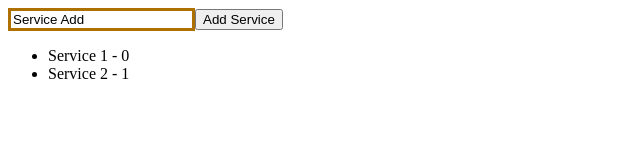
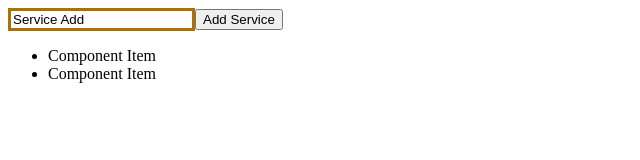
Before and after one commit to YLLQQ/my_react, a React (Create React App) app in the folder demo01/: page / in a window 1280 px wide. Shown: the top 160 px of the page, without its empty margins (0-640 px from the left). Built offline with nearby package versions, Linux system fonts and the light colour scheme.

Commit message:
组件拆分

```diff
--- /dev/null
+++ b/demo01/src/ComponentItem.js
@@ -0,0 +1,13 @@
+import React, { Component } from 'react';
+
+class ComponentItem extends Component {
+    render() {
+        return (
+            <div>
+                <li>Component Item</li>
+            </div>
+        );
+    }
+}
+
+export default ComponentItem;
--- a/demo01/src/component_1.js
+++ b/demo01/src/component_1.js
@@ -1,5 +1,6 @@
 import React, { Component } from 'react';
 import './style.css';
+import ComponentItem from './ComponentItem';
 
 /**
  * 组件外层包裹原则
@@ -30,9 +31,8 @@ class Component01 extends Component {
                     {
                         this.state.list.map((item, index) => {
                             return (
-                                <li key={index + item} onClick={this.deleteItem.bind(this, index)}>
-                                    {item} - {index}
-                                </li>)
+                                <ComponentItem />
+                            )
                         })
                     }
                 </ul>
```
